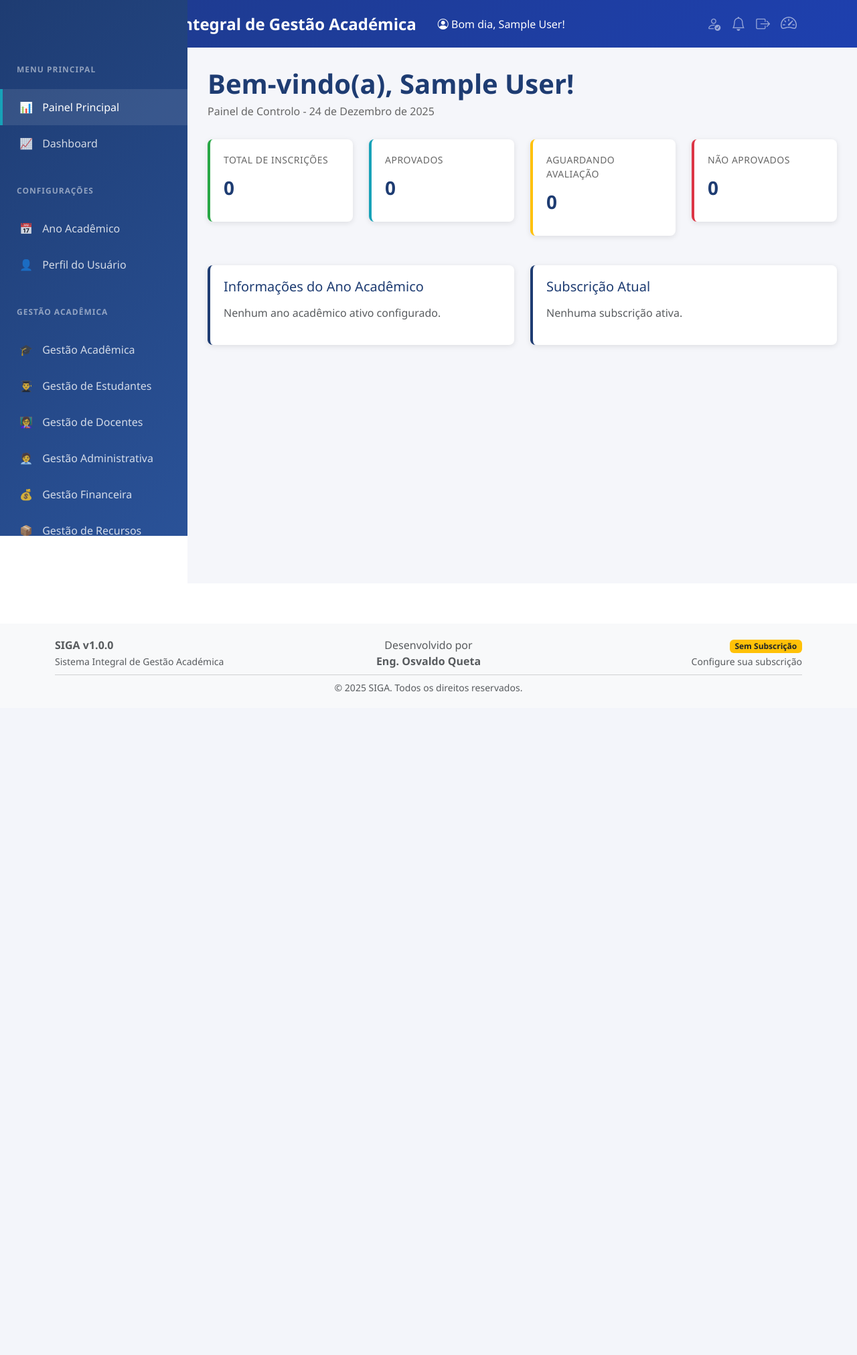
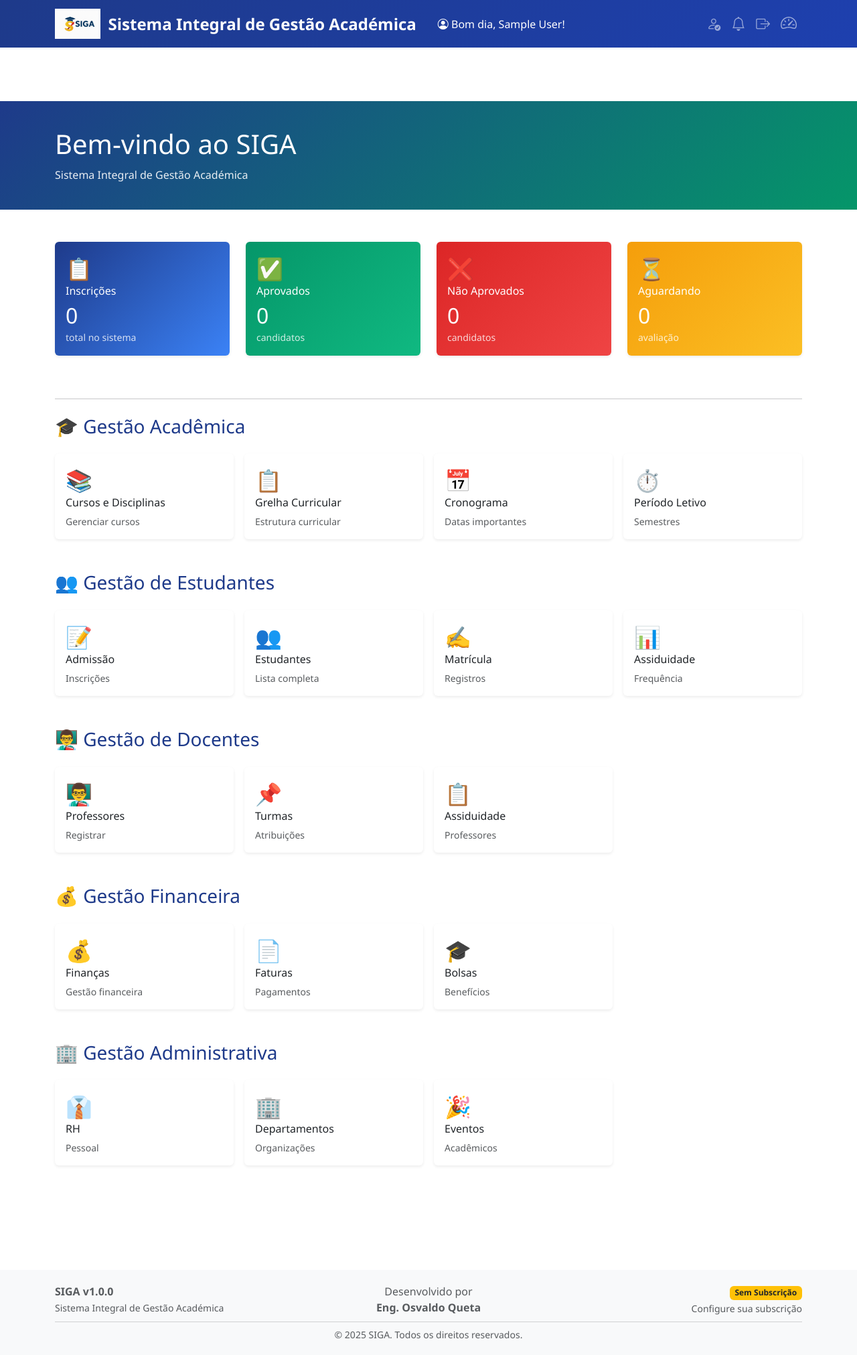
Before and after one commit to OsvaldoFernando/SIGE-QUETA, a Django app: page /painel/ in a window 1280 px wide. Shown: the whole page at 67% size. Before the commit the page ends 1033 px from the top, so only its background shows below. Run offline with Django 5.2, Linux system fonts and the light colour scheme; the visitor is signed in with stand-in values (Sample User, id 1); data that the repository does not hold is empty.

Commit message:
Organize menus into an intuitive dashboard with cards
Update `painel_principal.html` to implement a new card-based layout for reorganized menus, replacing the old sidebar navigation.

Replit-Commit-Author: Agent
Replit-Commit-Session-Id: 59c18e7e-ae23-4d7f-828c-e82d6587f535
Replit-Commit-Checkpoint-Type: full_checkpoint
Replit-Commit-Event-Id: baa4344d-37c8-4124-b6de-b354b42ffa77
Replit-Commit-Screenshot-Url: https://storage.googleapis.com/screenshot-production-us-central1/f2fe8e8a-b1b6-4aea-9cb2-1cdcf0a1e9af/59c18e7e-ae23-4d7f-828c-e82d6587f535/qFSF9G8
Replit-Helium-Checkpoint-Created: true

```diff
--- a/core/templates/core/painel_principal.html
+++ b/core/templates/core/painel_principal.html
@@ -3,324 +3,277 @@
 {% block title %}Painel Principal - SIGA{% endblock %}
 
 {% block content %}
-<style>
-    .sidebar {
-        position: fixed;
-        left: 0;
-        top: 0;
-        width: 280px;
-        height: 100vh;
-        background: linear-gradient(135deg, #1e3c72 0%, #2a5298 100%);
-        padding-top: 80px;
-        overflow-y: auto;
-        z-index: 1000;
-    }
-
-    .sidebar-nav {
-        list-style: none;
-        padding: 0;
-        margin: 0;
-    }
-
-    .sidebar-nav .nav-item {
-        margin: 0;
-    }
-
-    .sidebar-nav .nav-link {
-        color: rgba(255, 255, 255, 0.8);
-        padding: 15px 25px;
-        display: block;
-        text-decoration: none;
-        border-left: 4px solid transparent;
-        transition: all 0.3s ease;
-    }
-
-    .sidebar-nav .nav-link:hover,
-    .sidebar-nav .nav-link.active {
-        background-color: rgba(255, 255, 255, 0.1);
-        color: #fff;
-        border-left-color: #17a2b8;
-    }
-
-    .nav-category {
-        padding: 15px 25px;
-        font-size: 12px;
-        font-weight: 700;
-        color: rgba(255, 255, 255, 0.5);
-        text-transform: uppercase;
-        letter-spacing: 1px;
-        margin-top: 20px;
-        margin-bottom: 5px;
-    }
-
-    .nav-category:first-child {
-        margin-top: 0;
-    }
-
-    .main-content {
-        margin-left: 280px;
-        padding: 30px;
-        min-height: 100vh;
-        background-color: #f5f6fa;
-    }
-
-    .nav-icon {
-        margin-right: 10px;
-        width: 20px;
-        text-align: center;
-    }
-
-    .card-widget {
-        background: white;
-        border-radius: 8px;
-        padding: 20px;
-        margin-bottom: 20px;
-        box-shadow: 0 2px 8px rgba(0, 0, 0, 0.1);
-        border-left: 4px solid #1e3c72;
-    }
-
-    .card-widget.success {
-        border-left-color: #28a745;
-    }
-
-    .card-widget.info {
-        border-left-color: #17a2b8;
-    }
-
-    .card-widget.warning {
-        border-left-color: #ffc107;
-    }
-
-    .card-widget.danger {
-        border-left-color: #dc3545;
-    }
-
-    .stat-number {
-        font-size: 28px;
-        font-weight: 700;
-        color: #1e3c72;
-        margin: 10px 0;
-    }
-
-    .stat-label {
-        font-size: 14px;
-        color: #666;
-        text-transform: uppercase;
-        letter-spacing: 0.5px;
-    }
-
-    @media (max-width: 768px) {
-        .sidebar {
-            width: 100%;
-            height: auto;
-            position: relative;
-            padding-top: 20px;
-        }
-        .main-content {
-            margin-left: 0;
-        }
-    }
-
-    .dashboard-header {
-        margin-bottom: 30px;
-    }
-
-    .dashboard-header h1 {
-        color: #1e3c72;
-        font-weight: 700;
-        margin-bottom: 5px;
-    }
-
-    .dashboard-header p {
-        color: #666;
-    }
-</style>
-
-<div class="sidebar">
-    <ul class="sidebar-nav">
-        <div class="nav-category">Menu Principal</div>
-
-        <li class="nav-item">
-            <a href="{% url 'painel_principal' %}" class="nav-link active">
-                <span class="nav-icon">📊</span>
-                Painel Principal
-            </a>
-        </li>
-
-        <li class="nav-item">
-            <a href="{% url 'dashboard' %}" class="nav-link">
-                <span class="nav-icon">📈</span>
-                Dashboard
-            </a>
-        </li>
-
-        <div class="nav-category">Configurações</div>
-
-        <li class="nav-item">
-            <a href="{% url 'trocar_ano' %}" class="nav-link">
-                <span class="nav-icon">📅</span>
-                Ano Acadêmico
-            </a>
-        </li>
-
-        <li class="nav-item">
-            <a href="{% url 'perfil_usuario' %}" class="nav-link">
-                <span class="nav-icon">👤</span>
-                Perfil do Usuário
-            </a>
-        </li>
-
-        <div class="nav-category">Gestão Acadêmica</div>
-
-        <li class="nav-item">
-            <a href="{% url 'gestao_academica' %}" class="nav-link">
-                <span class="nav-icon">🎓</span>
-                Gestão Acadêmica
-            </a>
-        </li>
-
-        <li class="nav-item">
-            <a href="{% url 'gestao_estudantes' %}" class="nav-link">
-                <span class="nav-icon">👨‍🎓</span>
-                Gestão de Estudantes
-            </a>
-        </li>
-
-        <li class="nav-item">
-            <a href="{% url 'gestao_docentes' %}" class="nav-link">
-                <span class="nav-icon">👩‍🏫</span>
-                Gestão de Docentes
-            </a>
-        </li>
-
-        <li class="nav-item">
-            <a href="{% url 'gestao_administrativa' %}" class="nav-link">
-                <span class="nav-icon">🧑‍💼</span>
-                Gestão Administrativa
-            </a>
-        </li>
-
-        <li class="nav-item">
-            <a href="{% url 'gestao_financeira' %}" class="nav-link">
-                <span class="nav-icon">💰</span>
-                Gestão Financeira
-            </a>
-        </li>
-
-        <li class="nav-item">
-            <a href="{% url 'gestao_recursos' %}" class="nav-link">
-                <span class="nav-icon">📦</span>
-                Gestão de Recursos
-            </a>
-        </li>
-
-        <div class="nav-category">Comunicação</div>
-
-        <li class="nav-item">
-            <a href="{% url 'notificacoes' %}" class="nav-link">
-                <span class="nav-icon">🔔</span>
-                Notificações
-                {% if notificacoes_nao_lidas > 0 %}
-                <span class="badge badge-danger" style="margin-left: auto;">{{ notificacoes_nao_lidas }}</span>
-                {% endif %}
-            </a>
-        </li>
-
-        <li class="nav-item">
-            <a href="{% url 'quadro_avisos' %}" class="nav-link">
-                <span class="nav-icon">📋</span>
-                Quadro de Avisos
-            </a>
-        </li>
-
-        <div class="nav-category">Sistema</div>
-
-        <li class="nav-item">
-            <a href="{% url 'logout' %}" class="nav-link">
-                <span class="nav-icon">🚪</span>
-                Sair
-            </a>
-        </li>
-    </ul>
+<div style="margin-top: 80px; background: linear-gradient(135deg, #1e3a8a 0%, #059669 100%); color: white; padding: 40px 0;">
+    <div class="container">
+        <h1 style="margin: 0; font-size: 2.5rem;">Bem-vindo ao SIGA</h1>
+        <p style="margin: 10px 0 0 0; opacity: 0.9;">Sistema Integral de Gestão Académica</p>
+    </div>
 </div>
 
-<div class="main-content">
-    <div class="dashboard-header">
-        <h1>Bem-vindo(a), {{ user.get_full_name|default:user.username }}!</h1>
-        <p>Painel de Controlo - {{ now|date:"d \d\e F \d\e Y" }}</p>
-    </div>
-
-    <div class="row">
-        <div class="col-md-3">
-            <div class="card-widget success">
-                <div class="stat-label">Total de Inscrições</div>
-                <div class="stat-number">{{ total_inscricoes }}</div>
+<div class="container py-5">
+    <div class="row mb-5">
+        <div class="col-md-3 mb-3">
+            <div class="card border-0 shadow-sm" style="background: linear-gradient(135deg, #1e3a8a 0%, #3b82f6 100%); color: white;">
+                <div class="card-body">
+                    <div style="font-size: 2rem;">📋</div>
+                    <h6 class="card-title">Inscrições</h6>
+                    <h2 class="mb-0">{{ total_inscricoes }}</h2>
+                    <small style="opacity: 0.8;">total no sistema</small>
+                </div>
             </div>
         </div>
-        <div class="col-md-3">
-            <div class="card-widget info">
-                <div class="stat-label">Aprovados</div>
-                <div class="stat-number">{{ total_aprovados }}</div>
+        <div class="col-md-3 mb-3">
+            <div class="card border-0 shadow-sm" style="background: linear-gradient(135deg, #059669 0%, #10b981 100%); color: white;">
+                <div class="card-body">
+                    <div style="font-size: 2rem;">✅</div>
+                    <h6 class="card-title">Aprovados</h6>
+                    <h2 class="mb-0">{{ total_aprovados }}</h2>
+                    <small style="opacity: 0.8;">candidatos</small>
+                </div>
             </div>
         </div>
-        <div class="col-md-3">
-            <div class="card-widget warning">
-                <div class="stat-label">Aguardando Avaliação</div>
-                <div class="stat-number">{{ aguardando_nota }}</div>
+        <div class="col-md-3 mb-3">
+            <div class="card border-0 shadow-sm" style="background: linear-gradient(135deg, #dc2626 0%, #ef4444 100%); color: white;">
+                <div class="card-body">
+                    <div style="font-size: 2rem;">❌</div>
+                    <h6 class="card-title">Não Aprovados</h6>
+                    <h2 class="mb-0">{{ total_reprovados }}</h2>
+                    <small style="opacity: 0.8;">candidatos</small>
+                </div>
             </div>
         </div>
-        <div class="col-md-3">
-            <div class="card-widget danger">
-                <div class="stat-label">Não Aprovados</div>
-                <div class="stat-number">{{ total_reprovados }}</div>
+        <div class="col-md-3 mb-3">
+            <div class="card border-0 shadow-sm" style="background: linear-gradient(135deg, #f59e0b 0%, #fbbf24 100%); color: white;">
+                <div class="card-body">
+                    <div style="font-size: 2rem;">⏳</div>
+                    <h6 class="card-title">Aguardando</h6>
+                    <h2 class="mb-0">{{ aguardando_nota }}</h2>
+                    <small style="opacity: 0.8;">avaliação</small>
+                </div>
             </div>
         </div>
     </div>
 
-    <div class="row mt-4">
-        <div class="col-md-6">
-            <div class="card-widget">
-                <h5 style="color: #1e3c72; margin-bottom: 15px;">Informações do Ano Acadêmico</h5>
-                {% if ano_atual %}
-                <p><strong>Período Ativo:</strong> {{ ano_atual.ano_inicio }}/{{ ano_atual.ano_fim }}</p>
-                <p><strong>Status:</strong> <span class="badge bg-success">Ativo</span></p>
-                {% else %}
-                <p class="text-muted">Nenhum ano acadêmico ativo configurado.</p>
-                {% endif %}
-            </div>
+    <hr class="my-4">
+
+    <h3 class="mb-4" style="color: #1e3a8a;">🎓 Gestão Acadêmica</h3>
+    <div class="row g-3 mb-5">
+        <div class="col-md-4 col-lg-3">
+            <a href="{% url 'cursos_disciplinas' %}" class="text-decoration-none">
+                <div class="card border-0 shadow-sm h-100 card-menu">
+                    <div class="card-body">
+                        <div style="font-size: 2rem;">📚</div>
+                        <h6 class="card-title text-dark">Cursos e Disciplinas</h6>
+                        <p class="card-text small text-muted">Gerenciar cursos</p>
+                    </div>
+                </div>
+            </a>
         </div>
-
-        <div class="col-md-6">
-            <div class="card-widget">
-                <h5 style="color: #1e3c72; margin-bottom: 15px;">Subscrição Atual</h5>
-                {% if subscricao %}
-                <p><strong>Plano:</strong> {{ subscricao.get_plano_display }}</p>
-                <p><strong>Estado:</strong> <span class="badge {% if subscricao.esta_ativo %}bg-success{% else %}bg-danger{% endif %}">{{ subscricao.get_estado_display }}</span></p>
-                <p><strong>Dias Restantes:</strong> {{ subscricao.dias_restantes }} dias</p>
-                {% else %}
-                <p class="text-muted">Nenhuma subscrição ativa.</p>
-                {% endif %}
-            </div>
+        <div class="col-md-4 col-lg-3">
+            <a href="{% url 'grelha_curricular' %}" class="text-decoration-none">
+                <div class="card border-0 shadow-sm h-100 card-menu">
+                    <div class="card-body">
+                        <div style="font-size: 2rem;">📋</div>
+                        <h6 class="card-title text-dark">Grelha Curricular</h6>
+                        <p class="card-text small text-muted">Estrutura curricular</p>
+                    </div>
+                </div>
+            </a>
+        </div>
+        <div class="col-md-4 col-lg-3">
+            <a href="{% url 'cronograma_academico' %}" class="text-decoration-none">
+                <div class="card border-0 shadow-sm h-100 card-menu">
+                    <div class="card-body">
+                        <div style="font-size: 2rem;">📅</div>
+                        <h6 class="card-title text-dark">Cronograma</h6>
+                        <p class="card-text small text-muted">Datas importantes</p>
+                    </div>
+                </div>
+            </a>
+        </div>
+        <div class="col-md-4 col-lg-3">
+            <a href="{% url 'periodo_letivo' %}" class="text-decoration-none">
+                <div class="card border-0 shadow-sm h-100 card-menu">
+                    <div class="card-body">
+                        <div style="font-size: 2rem;">⏱️</div>
+                        <h6 class="card-title text-dark">Período Letivo</h6>
+                        <p class="card-text small text-muted">Semestres</p>
+                    </div>
+                </div>
+            </a>
         </div>
     </div>
 
-    {% if notificacoes_recentes %}
-    <div class="row mt-4">
-        <div class="col-md-12">
-            <div class="card-widget">
-                <h5 style="color: #1e3c72; margin-bottom: 15px;">Notificações Recentes</h5>
-                <ul style="list-style: none; padding: 0; margin: 0;">
-                    {% for notif in notificacoes_recentes %}
-                    <li style="padding: 10px 0; border-bottom: 1px solid #eee;">
-                        <strong>{{ notif.titulo }}</strong>
-                        <p style="margin: 5px 0 0 0; color: #666; font-size: 14px;">{{ notif.mensagem|truncatewords:20 }}</p>
-                    </li>
-                    {% endfor %}
-                </ul>
-            </div>
+    <h3 class="mb-4" style="color: #1e3a8a;">👥 Gestão de Estudantes</h3>
+    <div class="row g-3 mb-5">
+        <div class="col-md-4 col-lg-3">
+            <a href="{% url 'admissao_estudantes' %}" class="text-decoration-none">
+                <div class="card border-0 shadow-sm h-100 card-menu">
+                    <div class="card-body">
+                        <div style="font-size: 2rem;">📝</div>
+                        <h6 class="card-title text-dark">Admissão</h6>
+                        <p class="card-text small text-muted">Inscrições</p>
+                    </div>
+                </div>
+            </a>
+        </div>
+        <div class="col-md-4 col-lg-3">
+            <a href="{% url 'lista_estudantes' %}" class="text-decoration-none">
+                <div class="card border-0 shadow-sm h-100 card-menu">
+                    <div class="card-body">
+                        <div style="font-size: 2rem;">👥</div>
+                        <h6 class="card-title text-dark">Estudantes</h6>
+                        <p class="card-text small text-muted">Lista completa</p>
+                    </div>
+                </div>
+            </a>
+        </div>
+        <div class="col-md-4 col-lg-3">
+            <a href="{% url 'matricula' %}" class="text-decoration-none">
+                <div class="card border-0 shadow-sm h-100 card-menu">
+                    <div class="card-body">
+                        <div style="font-size: 2rem;">✍️</div>
+                        <h6 class="card-title text-dark">Matrícula</h6>
+                        <p class="card-text small text-muted">Registros</p>
+                    </div>
+                </div>
+            </a>
+        </div>
+        <div class="col-md-4 col-lg-3">
+            <a href="{% url 'assiduidade' %}" class="text-decoration-none">
+                <div class="card border-0 shadow-sm h-100 card-menu">
+                    <div class="card-body">
+                        <div style="font-size: 2rem;">📊</div>
+                        <h6 class="card-title text-dark">Assiduidade</h6>
+                        <p class="card-text small text-muted">Frequência</p>
+                    </div>
+                </div>
+            </a>
         </div>
     </div>
-    {% endif %}
+
+    <h3 class="mb-4" style="color: #1e3a8a;">👨‍🏫 Gestão de Docentes</h3>
+    <div class="row g-3 mb-5">
+        <div class="col-md-4 col-lg-3">
+            <a href="{% url 'cadastro_professores' %}" class="text-decoration-none">
+                <div class="card border-0 shadow-sm h-100 card-menu">
+                    <div class="card-body">
+                        <div style="font-size: 2rem;">👨‍🏫</div>
+                        <h6 class="card-title text-dark">Professores</h6>
+                        <p class="card-text small text-muted">Registrar</p>
+                    </div>
+                </div>
+            </a>
+        </div>
+        <div class="col-md-4 col-lg-3">
+            <a href="{% url 'atribuicao_turmas' %}" class="text-decoration-none">
+                <div class="card border-0 shadow-sm h-100 card-menu">
+                    <div class="card-body">
+                        <div style="font-size: 2rem;">📌</div>
+                        <h6 class="card-title text-dark">Turmas</h6>
+                        <p class="card-text small text-muted">Atribuições</p>
+                    </div>
+                </div>
+            </a>
+        </div>
+        <div class="col-md-4 col-lg-3">
+            <a href="{% url 'assiduidade_docentes' %}" class="text-decoration-none">
+                <div class="card border-0 shadow-sm h-100 card-menu">
+                    <div class="card-body">
+                        <div style="font-size: 2rem;">📋</div>
+                        <h6 class="card-title text-dark">Assiduidade</h6>
+                        <p class="card-text small text-muted">Professores</p>
+                    </div>
+                </div>
+            </a>
+        </div>
+    </div>
+
+    <h3 class="mb-4" style="color: #1e3a8a;">💰 Gestão Financeira</h3>
+    <div class="row g-3 mb-5">
+        <div class="col-md-4 col-lg-3">
+            <a href="{% url 'gestao_financeira' %}" class="text-decoration-none">
+                <div class="card border-0 shadow-sm h-100 card-menu">
+                    <div class="card-body">
+                        <div style="font-size: 2rem;">💰</div>
+                        <h6 class="card-title text-dark">Finanças</h6>
+                        <p class="card-text small text-muted">Gestão financeira</p>
+                    </div>
+                </div>
+            </a>
+        </div>
+        <div class="col-md-4 col-lg-3">
+            <a href="{% url 'faturas_pagamentos' %}" class="text-decoration-none">
+                <div class="card border-0 shadow-sm h-100 card-menu">
+                    <div class="card-body">
+                        <div style="font-size: 2rem;">📄</div>
+                        <h6 class="card-title text-dark">Faturas</h6>
+                        <p class="card-text small text-muted">Pagamentos</p>
+                    </div>
+                </div>
+            </a>
+        </div>
+        <div class="col-md-4 col-lg-3">
+            <a href="{% url 'bolsas_beneficios' %}" class="text-decoration-none">
+                <div class="card border-0 shadow-sm h-100 card-menu">
+                    <div class="card-body">
+                        <div style="font-size: 2rem;">🎓</div>
+                        <h6 class="card-title text-dark">Bolsas</h6>
+                        <p class="card-text small text-muted">Benefícios</p>
+                    </div>
+                </div>
+            </a>
+        </div>
+    </div>
+
+    <h3 class="mb-4" style="color: #1e3a8a;">🏢 Gestão Administrativa</h3>
+    <div class="row g-3 mb-5">
+        <div class="col-md-4 col-lg-3">
+            <a href="{% url 'recursos_humanos' %}" class="text-decoration-none">
+                <div class="card border-0 shadow-sm h-100 card-menu">
+                    <div class="card-body">
+                        <div style="font-size: 2rem;">👔</div>
+                        <h6 class="card-title text-dark">RH</h6>
+                        <p class="card-text small text-muted">Pessoal</p>
+                    </div>
+                </div>
+            </a>
+        </div>
+        <div class="col-md-4 col-lg-3">
+            <a href="{% url 'departamentos' %}" class="text-decoration-none">
+                <div class="card border-0 shadow-sm h-100 card-menu">
+                    <div class="card-body">
+                        <div style="font-size: 2rem;">🏢</div>
+                        <h6 class="card-title text-dark">Departamentos</h6>
+                        <p class="card-text small text-muted">Organizações</p>
+                    </div>
+                </div>
+            </a>
+        </div>
+        <div class="col-md-4 col-lg-3">
+            <a href="{% url 'gestao_eventos' %}" class="text-decoration-none">
+                <div class="card border-0 shadow-sm h-100 card-menu">
+                    <div class="card-body">
+                        <div style="font-size: 2rem;">🎉</div>
+                        <h6 class="card-title text-dark">Eventos</h6>
+                        <p class="card-text small text-muted">Acadêmicos</p>
+                    </div>
+                </div>
+            </a>
+        </div>
+    </div>
 </div>
 
+<style>
+    .card-menu {
+        transition: all 0.3s ease;
+    }
+    .card-menu:hover {
+        transform: translateY(-5px);
+        box-shadow: 0 10px 25px rgba(0,0,0,0.15) !important;
+    }
+</style>
 {% endblock %}
+        position: fixed;
+        left: 0;
+        top: 0;
```
Also changed, not shown: .local/state/replit/agent/progress_tracker.md, 2 other files.
